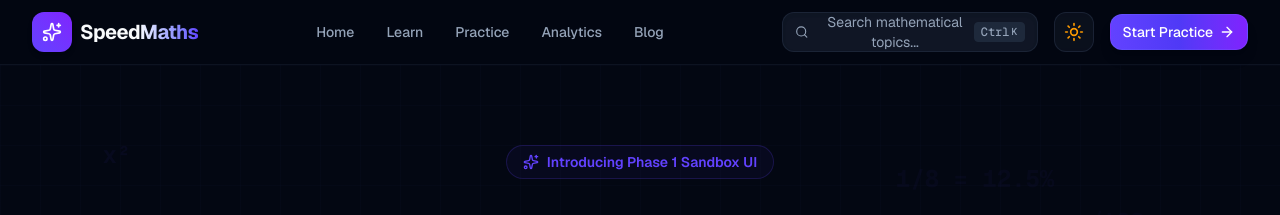
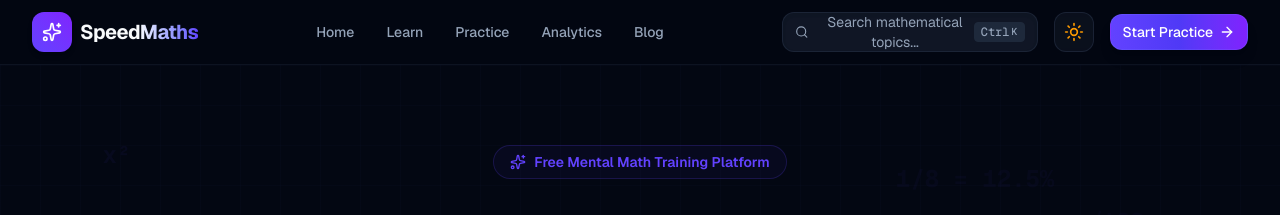
Before and after one commit to Arulraj2001/SpeedMaths, a Next.js app: page / in a window 1280 px wide. Shown: the top 215 px of the page. Built offline with nearby package versions, Linux system fonts and the light colour scheme.

Commit message:
fix: replace Phase 1 Sandbox UI badge with production messaging

```diff
--- a/src/app/page.tsx
+++ b/src/app/page.tsx
@@ -136,7 +136,7 @@ export default function Home() {
             className="inline-flex items-center gap-2 rounded-full border border-primary/20 bg-primary/5 px-4 py-1.5 text-xs sm:text-sm font-semibold text-primary"
           >
             <Sparkles className="h-4 w-4" />
-            <span>Introducing Phase 1 Sandbox UI</span>
+            <span>Free Mental Math Training Platform</span>
           </motion.div>
 
           <motion.h1
```
